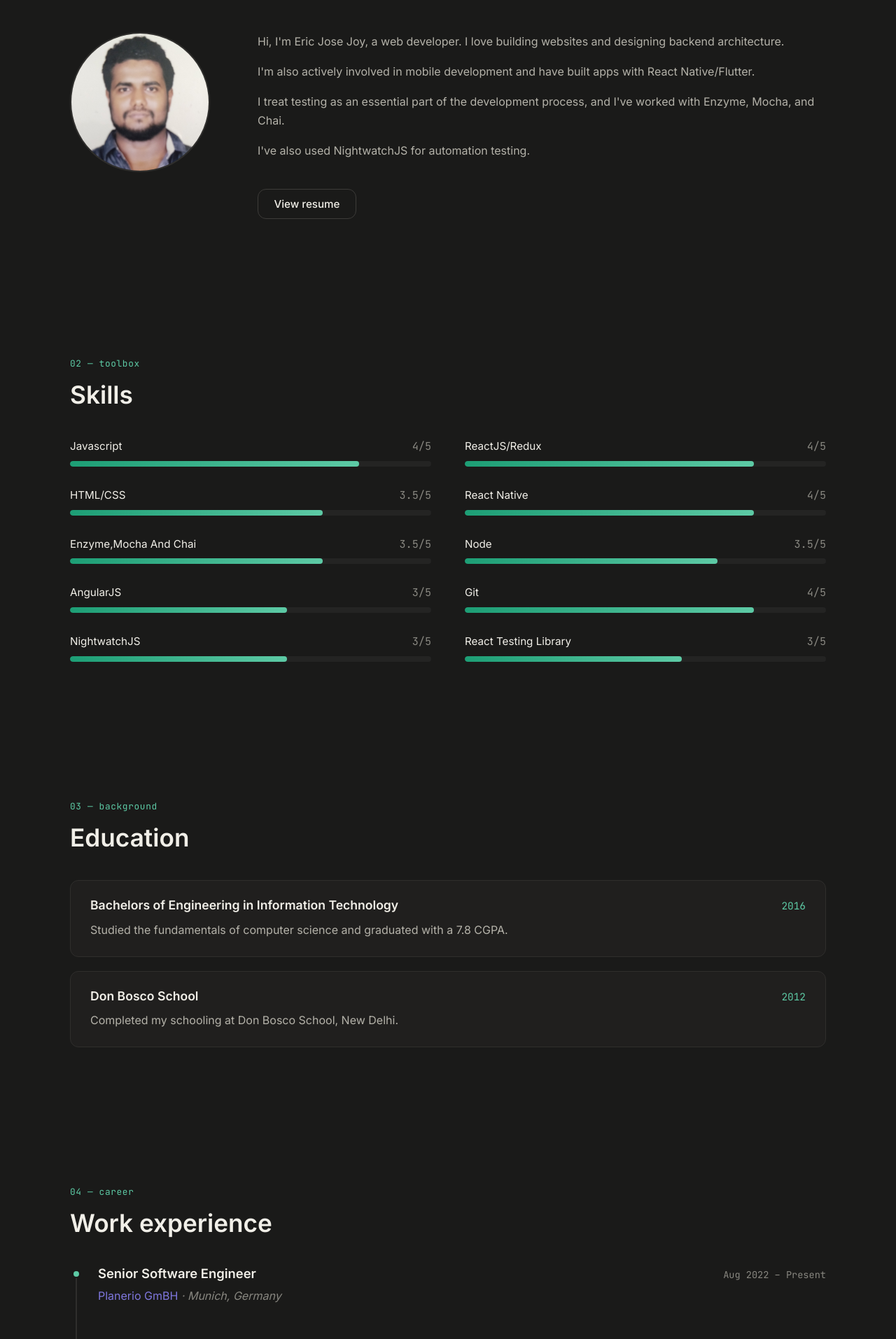
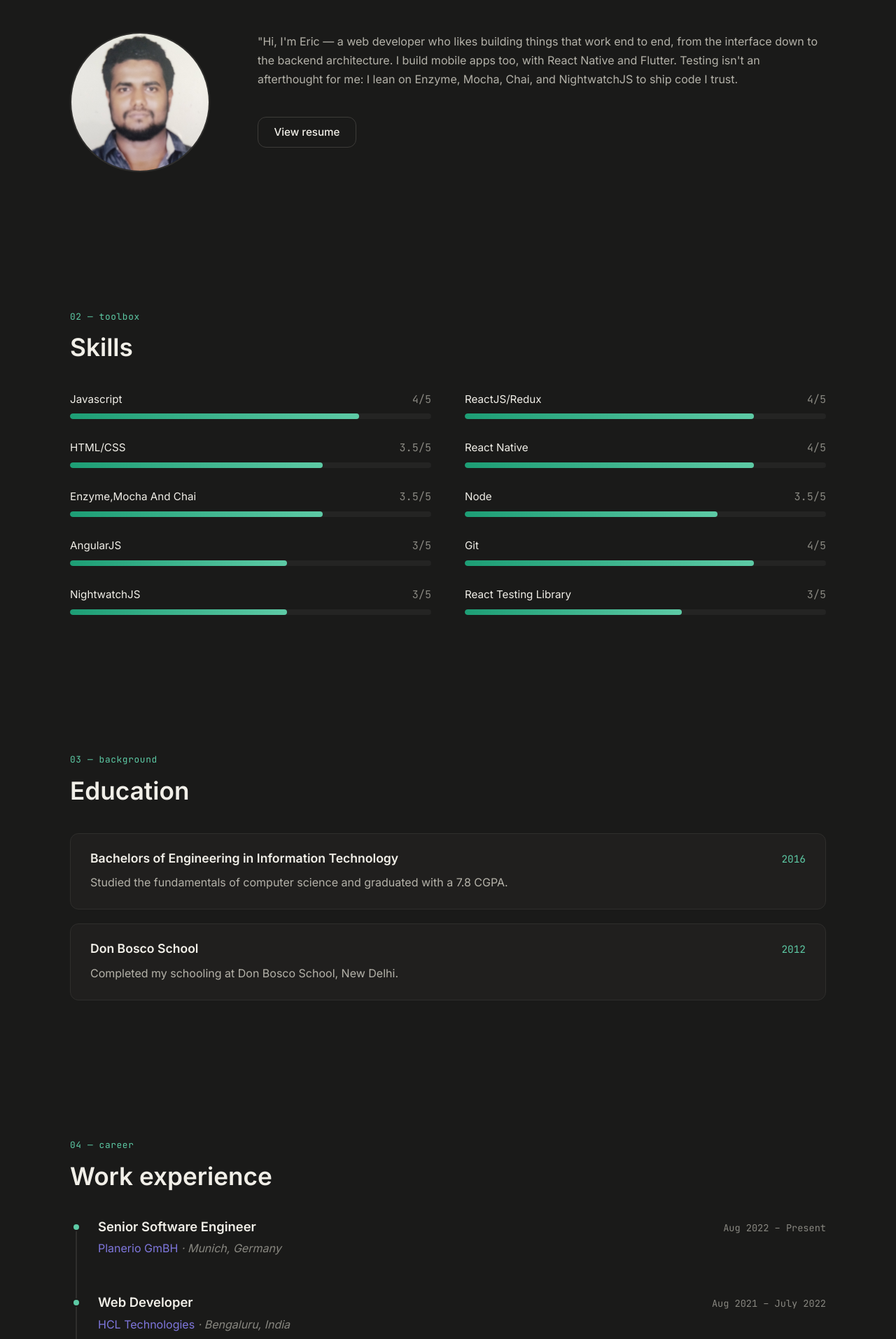
Before and after one commit to ericjj94/eric-portfolio, a React (Vite) app: page / in a window 1280 px wide. Shown: the part 966-2880 px from the top of the page at 70% size. Built offline with nearby package versions, Linux system fonts and the light colour scheme.

Commit message:
feat: update documentation

```diff
--- a/src/components/AboutMe/AboutMe.jsx
+++ b/src/components/AboutMe/AboutMe.jsx
@@ -77,18 +77,8 @@ const AboutMe = () => {
           <Avatar src={profilePic} alt="Eric Jose Joy" />
           <div>
             <p>
-              Hi, I'm Eric Jose Joy, a web developer. I love building websites and designing
-              backend architecture.
+              "Hi, I'm Eric — a web developer who likes building things that work end to end, from the interface down to the backend architecture. I build mobile apps too, with React Native and Flutter. Testing isn't an afterthought for me: I lean on Enzyme, Mocha, Chai, and NightwatchJS to ship code I trust.
             </p>
-            <p>
-              I'm also actively involved in mobile development and have built apps with
-              React Native/Flutter.
-            </p>
-            <p>
-              I treat testing as an essential part of the development process,
-              and I've worked with Enzyme, Mocha, and Chai.
-            </p>
-            <p>I've also used NightwatchJS for automation testing.</p>
             <ResumeButton onClick={handleShowResume}>View resume</ResumeButton>
           </div>
         </Grid>
--- a/src/components/WorkExperience/WorkExperience.jsx
+++ b/src/components/WorkExperience/WorkExperience.jsx
@@ -14,7 +14,7 @@ const experience = [
     role: "Web Developer",
     company: "HCL Technologies",
     place: "Bengaluru, India",
-    period: "Aug 2021 – Present",
+    period: "Aug 2021 – July 2022",
     points: [
       "Build web applications as part of the engineering team.",
       "Write production code and unit tests, and convert designs to HTML.",
```
